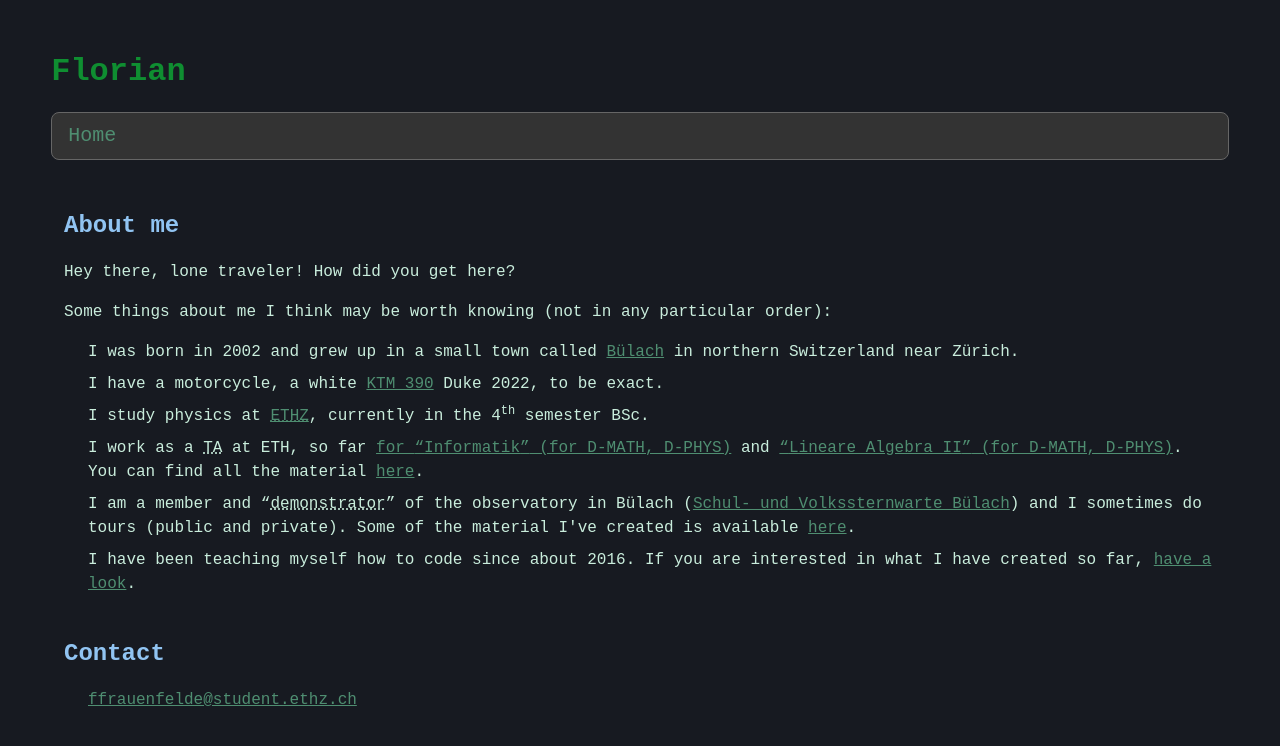
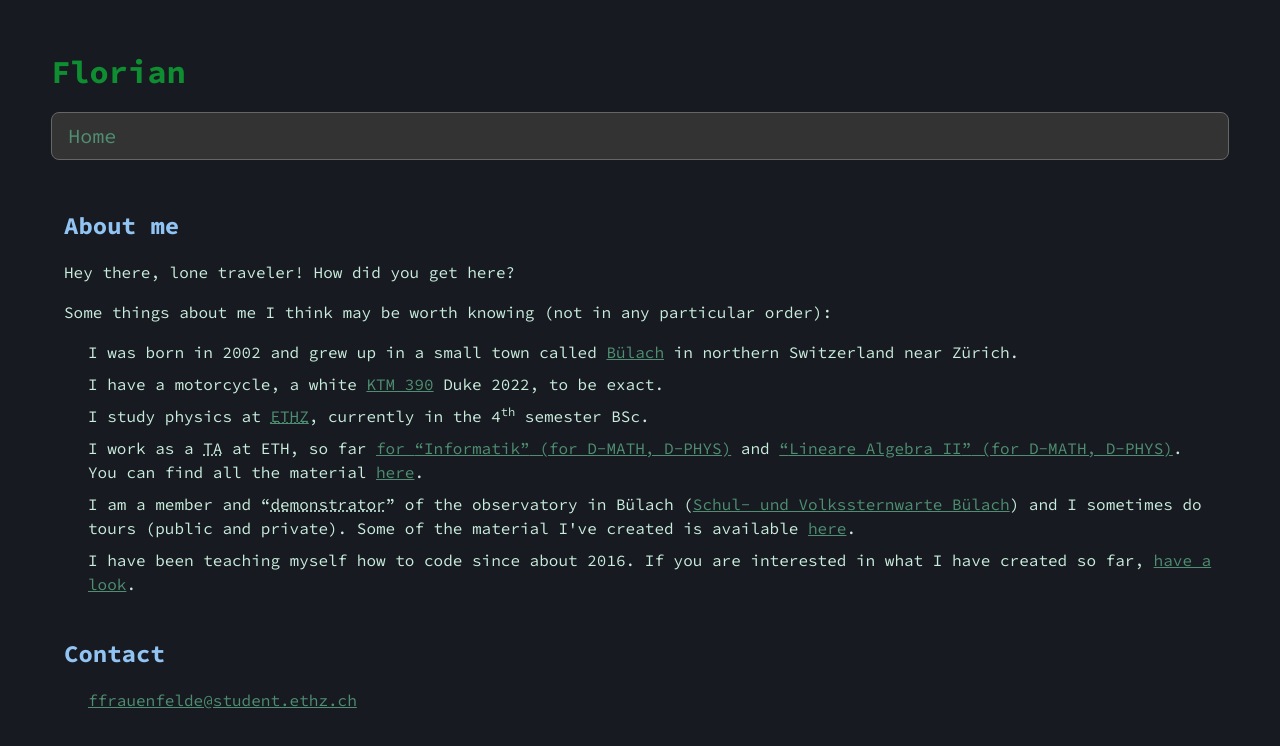
Before and after one commit to fflopsi/website, a Next.js app: page / in a window 1280 px wide. Shown: the top 746 px of the page. Built offline with nearby package versions, Linux system fonts and the light colour scheme.

Commit message:
Use source code pro font

```diff
--- a/app/layout.tsx
+++ b/app/layout.tsx
@@ -1,16 +1,10 @@
 import type { Metadata } from "next";
-import { Geist, Geist_Mono } from "next/font/google";
+import { Source_Code_Pro } from "next/font/google";
 import "./var.css";
 import "./globals.css";
 import "./navBar.css";
 
-const geistSans = Geist({
-  variable: "--font-geist-sans",
-  subsets: ["latin"],
-});
-
-const geistMono = Geist_Mono({
-  variable: "--font-geist-mono",
+const sourceCodePro = Source_Code_Pro({
   subsets: ["latin"],
 });
 
@@ -26,9 +20,7 @@ export default function RootLayout({
 }>) {
   return (
     <html lang="en">
-      <body
-        className={`${geistSans.variable} ${geistMono.variable} antialiased`}
-      >
+      <body className={`${sourceCodePro.className} antialiased`}>
         {children}
       </body>
     </html>
```
